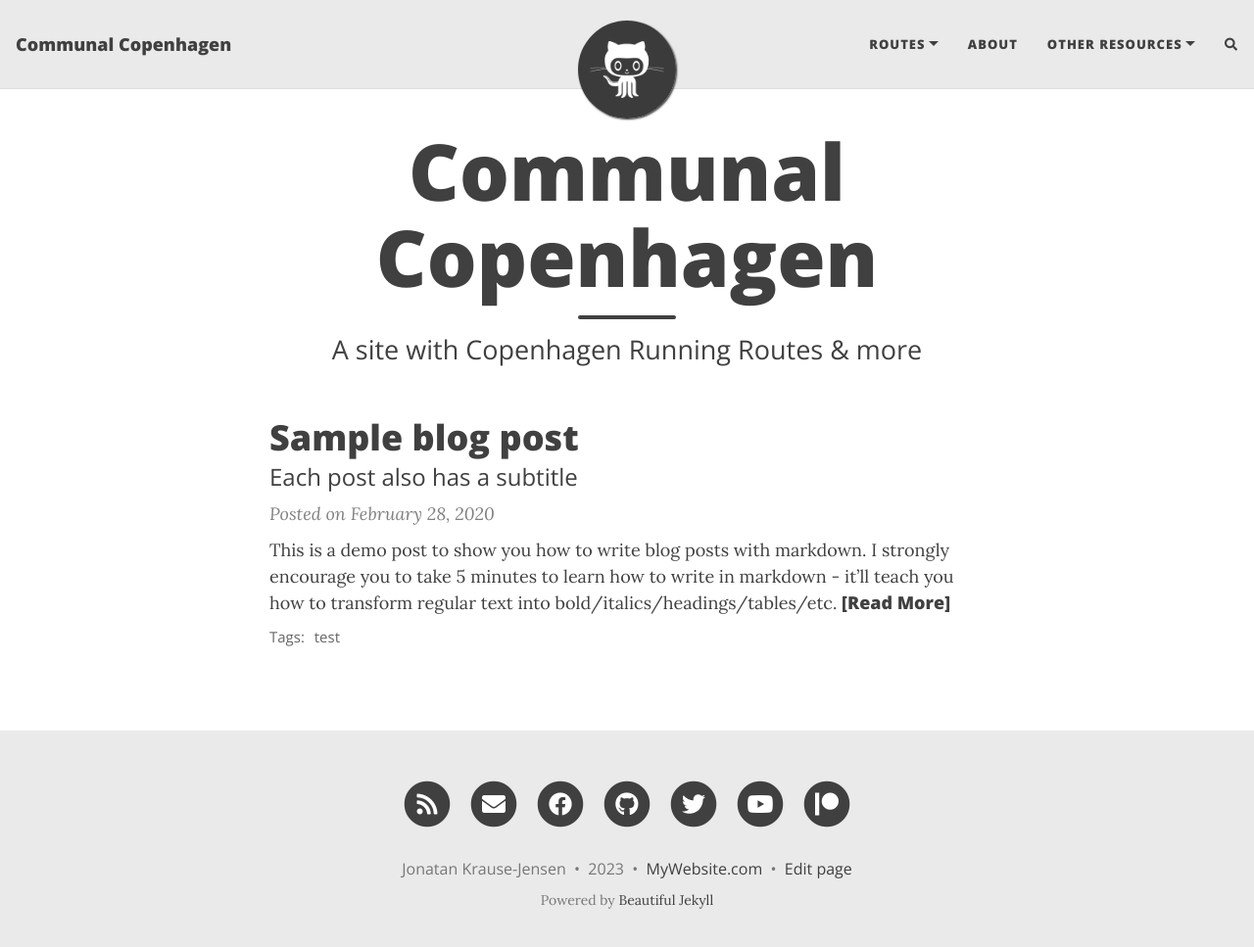
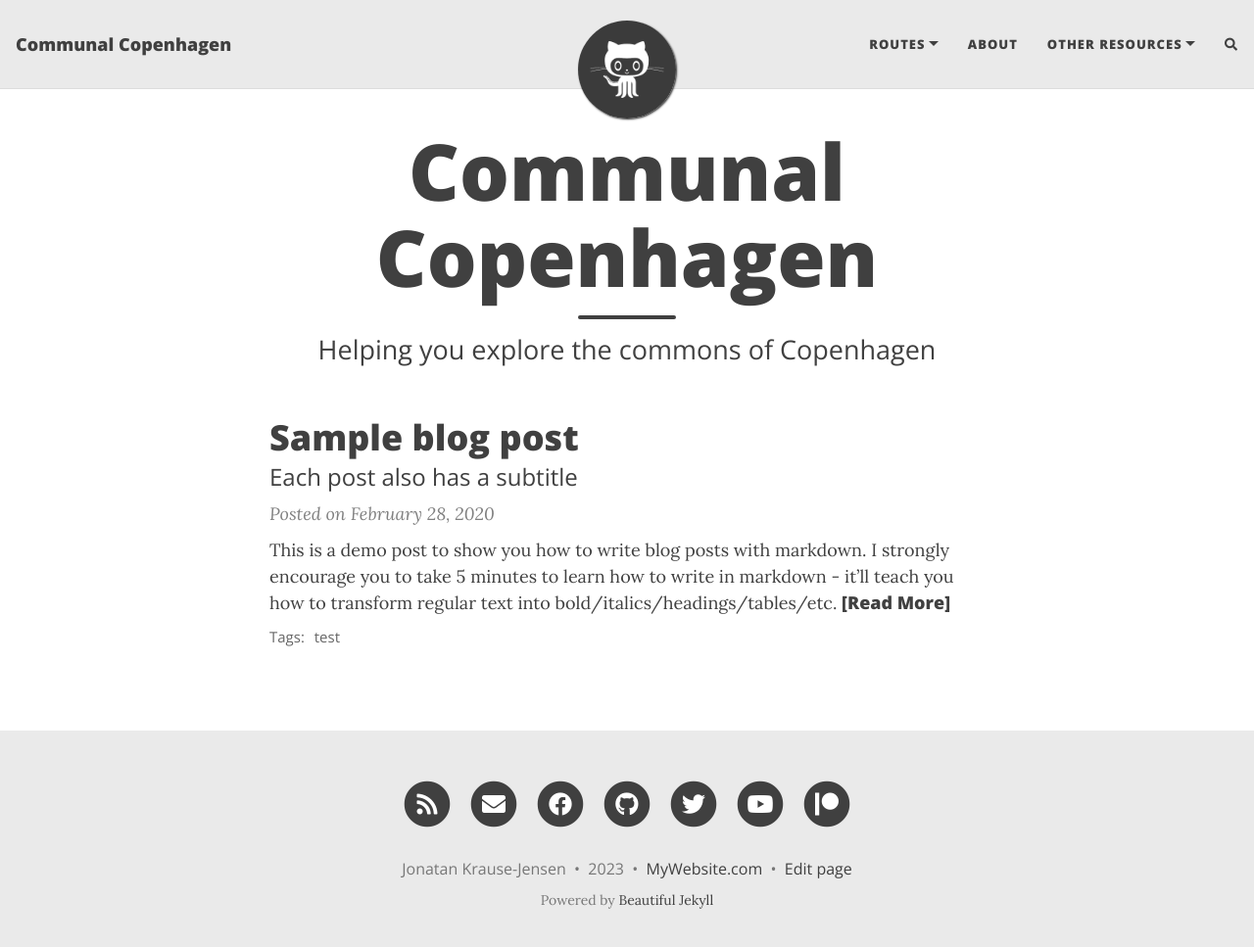
Before and after one commit to Dj0nf1/RunningRoutes, a Jekyll site: the page built from index.html, in a window 1280 px wide and 980 px high. Shown: the top 967 px of the window at 98% size. Built offline with Jekyll 4.4.1, drawn with Linux system fonts in a browser that asks for light colours; nearby versions of some CDN libraries; the list of posts is cut into pages by our own code; comment, search, counter and statistics services are not loaded.

Commit message:
Update index.html

```diff
--- a/index.html
+++ b/index.html
@@ -1,5 +1,5 @@
 ---
 layout: home
 title: Communal Copenhagen
-subtitle: A site with Copenhagen Running Routes & more
+subtitle: Helping you explore the commons of Copenhagen
 ---
```
